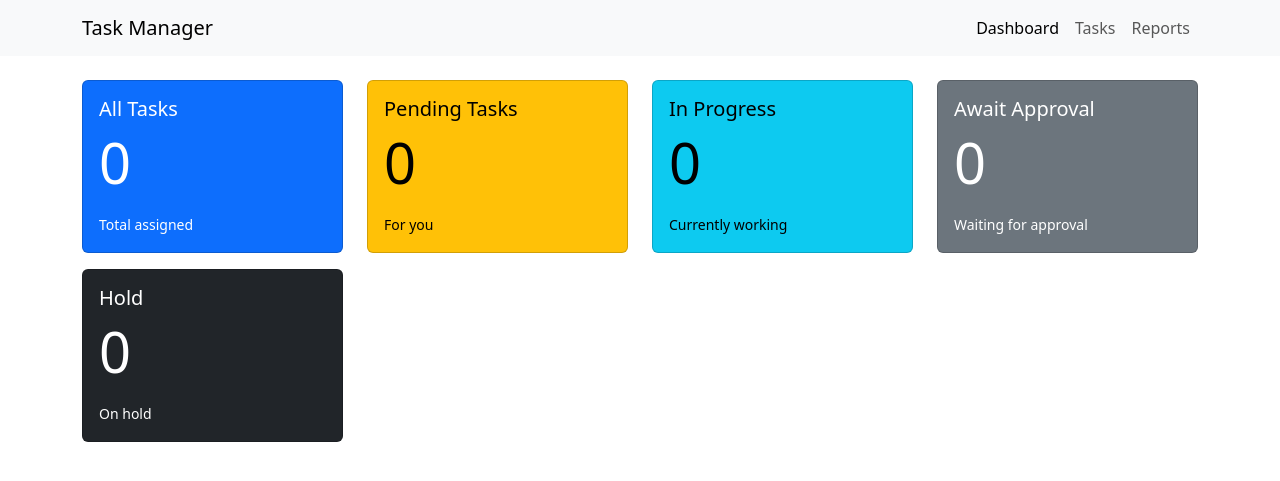
After one commit to tapobhoomisamir/DPPTaskManager, a CodeIgniter 4 app: the page made by webapp/taskmanager/app/Views/dashboard/index.php in a window 1280 px wide. The commit adds this page. Shown: the top 481 px of the page. Run offline with PHP 8.4 and a stand-in for CodeIgniter, Linux system fonts and the light colour scheme; the template is opened without the code that fills it, so the values that code supplies are empty; some libraries are stand-ins or nearby versions.

Commit message:
Added dashboard view and integrated API base URL configuration

```diff
--- a/webapp/sql/taskmanagement.sql
+++ b/webapp/sql/taskmanagement.sql
@@ -45,7 +45,7 @@ CREATE TABLE tasks (
 	department_id INT,
 	tasktype_id INT,
 	workweek_id INT,
-    status ENUM('Pending','Completed','Awail Approval','Approval','Closed','Hold') DEFAULT 'Pending',
+    status ENUM('Pending','In Progress','Completed','Await Approval','Approved','Closed','Hold') DEFAULT 'Pending',
 	start_date TIMESTAMP NULL DEFAULT NULL,
     due_date TIMESTAMP NULL DEFAULT NULL,
     created_at TIMESTAMP DEFAULT CURRENT_TIMESTAMP,
--- /dev/null
+++ b/webapp/taskmanager/app/Views/dashboard/index.php
@@ -0,0 +1,91 @@
+<!DOCTYPE html>
+<html>
+<head>
+    <title>Task List</title>
+    <meta name="viewport" content="width=device-width, initial-scale=1">
+    <!-- Bootstrap CSS CDN -->
+    <link href="https://cdn.jsdelivr.net/npm/bootstrap@5.3.2/dist/css/bootstrap.min.css" rel="stylesheet">
+</head>
+<body>
+    <!-- Header Navigation -->
+    <nav class="navbar navbar-expand-lg navbar-light bg-light mb-4">
+        <div class="container">
+            <a class="navbar-brand" href="#">Task Manager</a>
+            <button class="navbar-toggler" type="button" data-bs-toggle="collapse" data-bs-target="#navbarNav"
+                aria-controls="navbarNav" aria-expanded="false" aria-label="Toggle navigation">
+                <span class="navbar-toggler-icon"></span>
+            </button>
+            <div class="collapse navbar-collapse" id="navbarNav">
+                <ul class="navbar-nav ms-auto">
+                    <li class="nav-item">
+                        <a class="nav-link active" href="<?= base_url('') ?>">Dashboard</a>
+                    </li>
+                    <li class="nav-item">
+                        <a class="nav-link" href="<?= base_url('tasks') ?>">Tasks</a>
+                    </li>
+                    <li class="nav-item">
+                        <a class="nav-link" href="<?= base_url('reports') ?>">Reports</a>
+                    </li>
+                </ul>
+            </div>
+        </div>
+    </nav>
+    <!-- ...existing code... -->
+        <?php
+        // Example: Get user ID from session (adjust as needed)
+        //$userId = session()->get('user_id');
+
+        // Fetch pending tasks count for this user (from controller)
+        $pendingTasks = isset($pendingTasks) ? $pendingTasks : 0;
+        ?>
+        <div class="container">
+            <div class="row mb-4">
+                <div class="col-md-3">
+                    <div class="card text-bg-primary mb-3">
+                        <div class="card-body">
+                            <h5 class="card-title">All Tasks</h5>
+                            <p class="card-text display-4"><?= isset($allTasks) ? $allTasks : 0 ?></p>
+                            <small>Total assigned</small>
+                        </div>
+                    </div>
+                </div>
+                <div class="col-md-3">
+                    <div class="card text-bg-warning mb-3">
+                        <div class="card-body">
+                            <h5 class="card-title">Pending Tasks</h5>
+                            <p class="card-text display-4"><?= isset($pendingTasks) ? $pendingTasks : 0 ?></p>
+                            <small>For you</small>
+                        </div>
+                    </div>
+                </div>
+                <div class="col-md-3">
+                    <div class="card text-bg-info mb-3">
+                        <div class="card-body">
+                            <h5 class="card-title">In Progress</h5>
+                            <p class="card-text display-4"><?= isset($inProgressTasks) ? $inProgressTasks : 0 ?></p>
+                            <small>Currently working</small>
+                        </div>
+                    </div>
+                </div>
+                <div class="col-md-3">
+                    <div class="card text-bg-secondary mb-3">
+                        <div class="card-body">
+                            <h5 class="card-title">Await Approval</h5>
+                            <p class="card-text display-4"><?= isset($awaitApprovalTasks) ? $awaitApprovalTasks : 0 ?></p>
+                            <small>Waiting for approval</small>
+                        </div>
+                    </div>
+                </div>
+                <div class="col-md-3">
+                    <div class="card text-bg-dark mb-3">
+                        <div class="card-body">
+                            <h5 class="card-title">Hold</h5>
+                            <p class="card-text display-4"><?= isset($holdTasks) ? $holdTasks : 0 ?></p>
+                            <small>On hold</small>
+                        </div>
+                    </div>
+                </div>
+            </div>
+        </div>
+</body>
+</html>
```
Also changed, not shown: webapp/taskmanager/app/Controllers/Home.php (+36 -1 lines), webapp/taskmanager/app/Views/tasks/index.php (+5 -5 lines).
